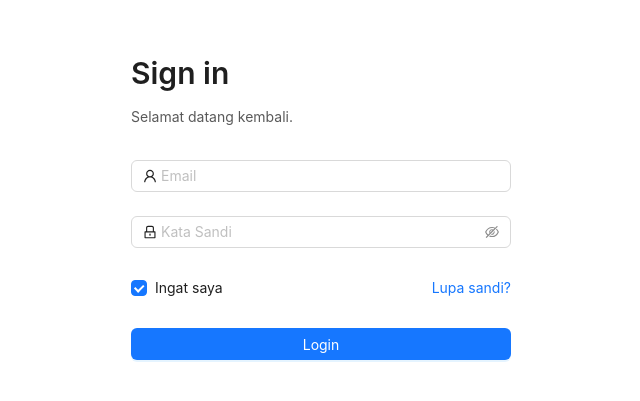
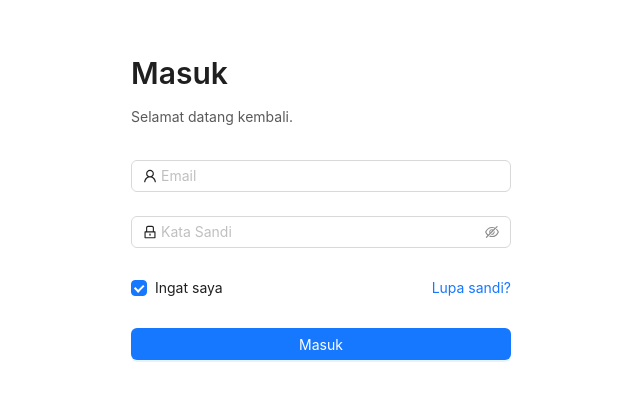
Before and after one commit to Faishal24/task-management--frontend, a React (Vite) app: page /login in a window 1280 px wide. Shown: the part 161-562 px from the top of the page, without its empty margins (319-959 px from the left). Built offline with nearby package versions, Linux system fonts and the light colour scheme.

Commit message:
Translate

```diff
--- a/src/pages/Login.jsx
+++ b/src/pages/Login.jsx
@@ -76,7 +76,7 @@ const Login = () => {
           type="error"
           className="alert"/>
           <div style={styles.header}>
-            <Title style={styles.title}>Sign in</Title>
+            <Title style={styles.title}>Masuk</Title>
             <Text style={styles.text}>Selamat datang kembali.</Text>
           </div>
           <Form
@@ -133,7 +133,7 @@ const Login = () => {
             </Form.Item>
             <Form.Item style={{ marginBottom: "0px" }}>
               <Button block="true" type="primary" htmlType="submit">
-                Login
+                Masuk
               </Button>
               <div style={styles.footer}></div>
             </Form.Item>
```
